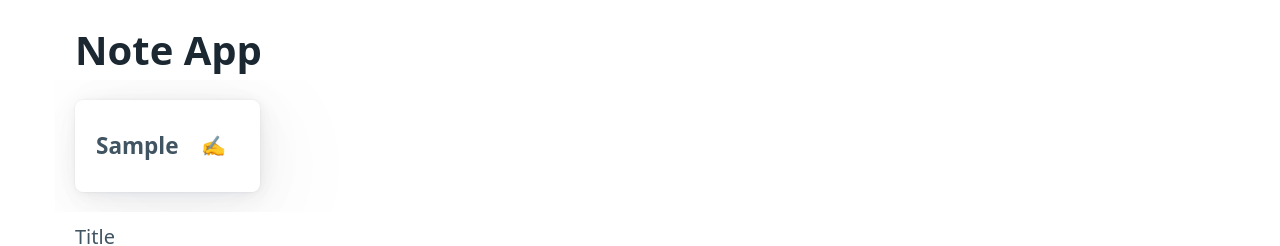
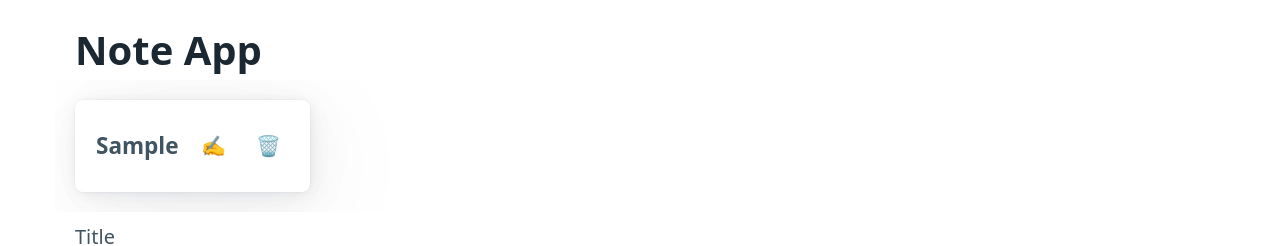
Before and after one commit to Pasika-swn/sk-gp-building-your-first-web-application-with-react, a React (Vite) app: page / in a window 1280 px wide. Both pictures are taken after typing "Sample", "Sample" into the empty fields and a click on the button "Submit". Shown: the top 246 px of the page. Built offline with nearby package versions, Linux system fonts and the light colour scheme.

Commit message:
add delete note

```diff
--- a/src/App.css
+++ b/src/App.css
@@ -40,6 +40,17 @@
   background: initial;
 }
 
+.note-delete-button {
+  margin: 0;
+  border-radius: 50%;
+  padding: 0;
+  width: 2rem;
+  height: 2rem;
+  flex: none;
+  border: initial;
+  background: initial;
+}
+
 .empty-notes {
   padding: 1rem;
   background: rgba(0 0 0 / 0.08);
--- a/src/App.jsx
+++ b/src/App.jsx
@@ -10,9 +10,9 @@ function App() {
       <h1 className="app-title">Note App</h1>
       {notes.length > 0 ? (
         <div className="note-list">
-          {notes.map((note, index) => {
+          {notes.map((note) => {
             return (
-              <article className="note-item" key={index}>
+              <article className="note-item" key={note.id}>
                 <div className="note-title">{note.title}</div>
                 <button
                   className="note-edit-button"
@@ -21,6 +21,14 @@ function App() {
                   }}
                 >
                   ✍️
+                </button>
+                <button
+                  className="note-delete-button"
+                  onClick={() => {
+                    setNotes(notes.filter((n) => n.id !== note.id));
+                  }}
+                >
+                  🗑️
                 </button>
               </article>
             );
```
